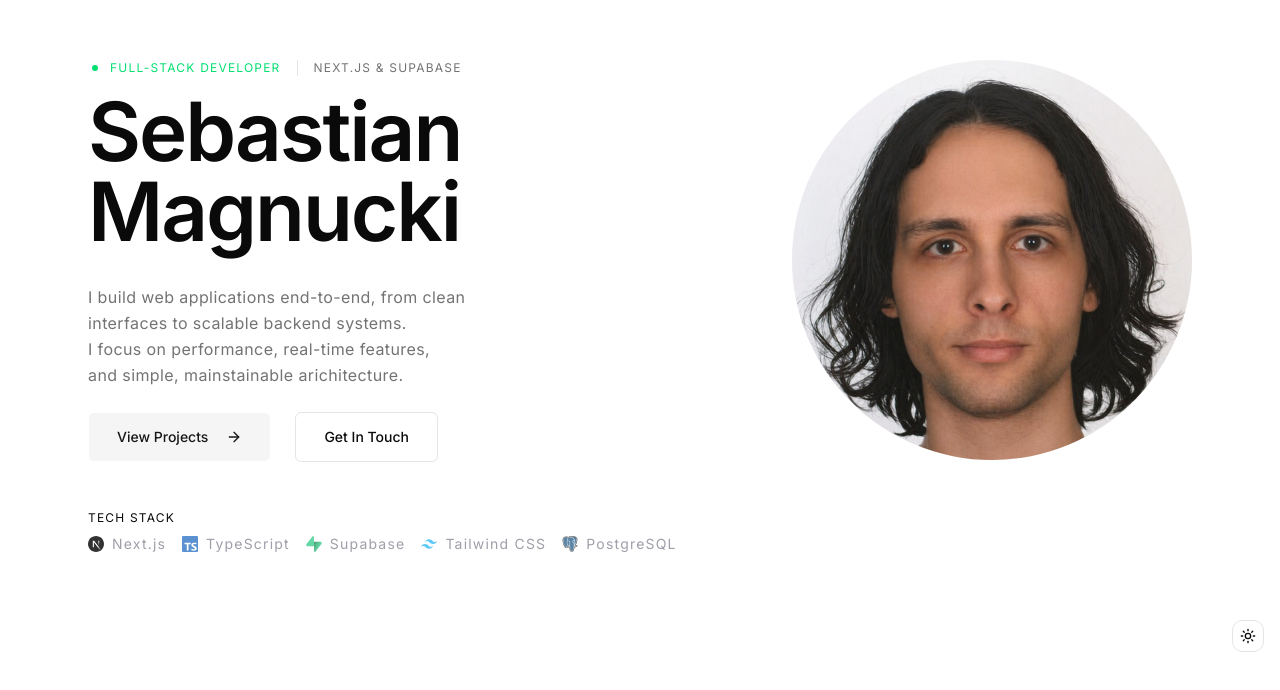
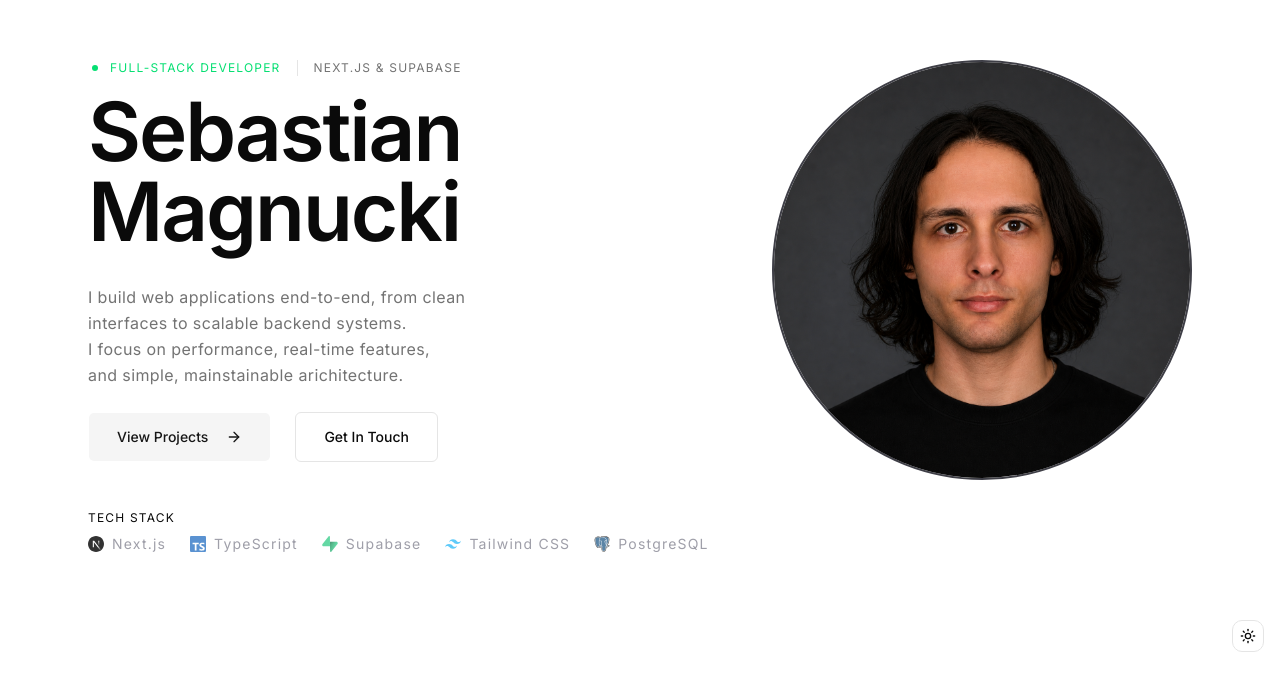
Before and after one commit to svsxn/portfolio, a Next.js app: page / in a window 1280 px wide. Shown: the part 132-822 px from the top of the page. Built offline with nearby package versions, Linux system fonts and the light colour scheme.

Commit message:
feat: change avavatar

```diff
--- a/app/page.tsx
+++ b/app/page.tsx
@@ -40,14 +40,14 @@ export default function Home() {
             </div>
             <TechStack />
           </div>
-          <div className="flex justify-end min-w-100">
+          <div className="flex justify-end min-w-105">
             <Image
-              width={400}
-              height={400}
-              alt="Profile picture"
-              src="/profile-picture.png"
+              width={420}
+              height={420}
+              alt="Avatar"
+              src="/avatar.png"
               loading="eager"
-              className="rounded-full size-100"
+              className="rounded-full size-105 border-2 border-zinc-700"
             />
           </div>
         </div>
--- a/components/hero/tech-stack/tech-stack.tsx
+++ b/components/hero/tech-stack/tech-stack.tsx
@@ -17,7 +17,7 @@ export function TechStack() {
   return (
     <div className="text-xs tracking-widest">
       <p className="mb-2">TECH STACK</p>
-      <ul className="flex items-center gap-8">
+      <ul className="flex items-center gap-10">
         {TECH_STACK.map((tech) => (
           <li
             key={tech.name}
```
Also changed, not shown: public/avatar.png (added), public/profile-picture.png (deleted).
